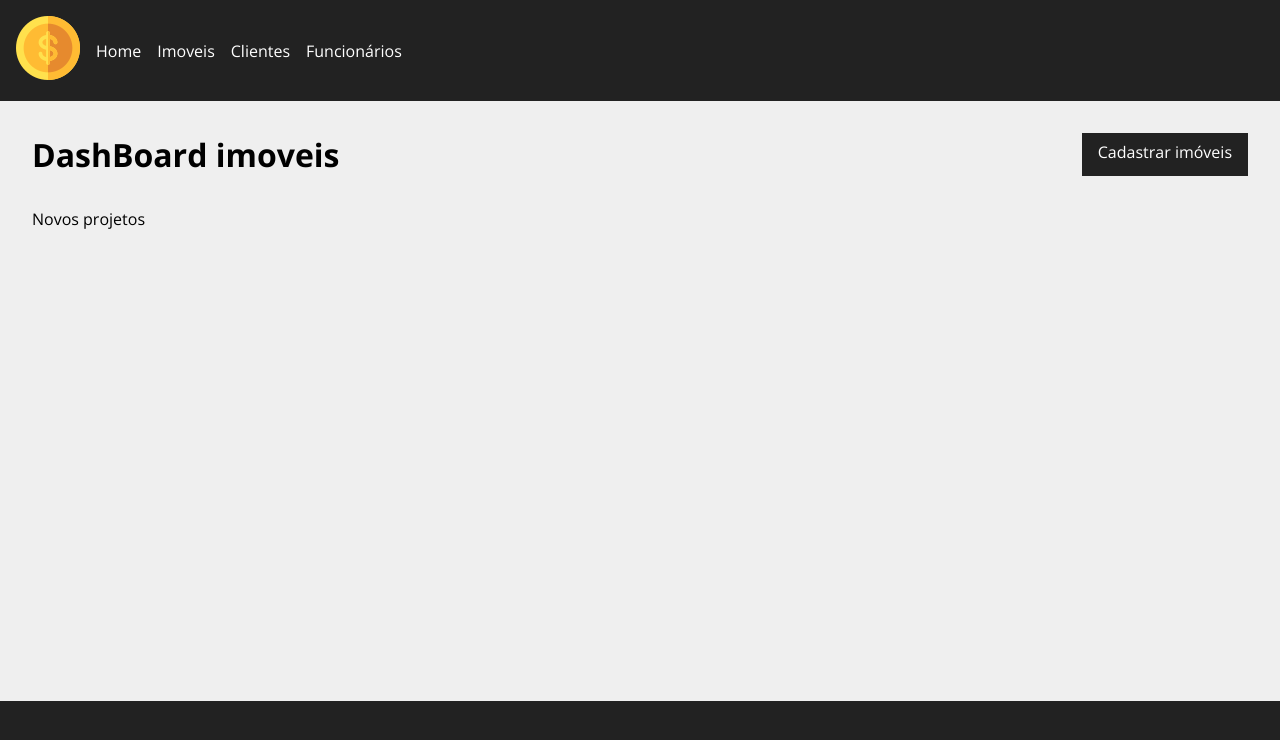
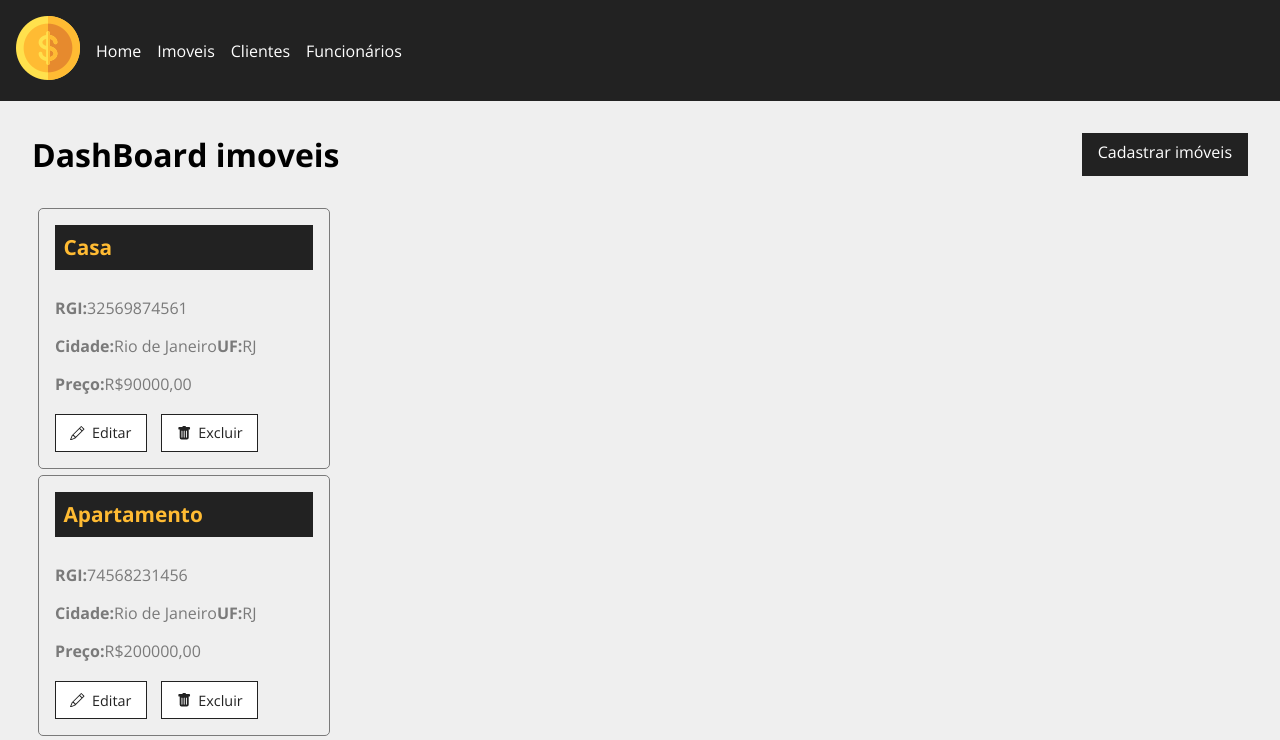
Before and after one commit to GustavodeSousa96/ProjetoGrupoMod3, a React (Create React App) app: page /dashimoveis in a window 1280 px wide. Shown: the top 740 px of the page. Built offline with nearby package versions, Linux system fonts and the light colour scheme; data requests are answered from the project's data file.

Commit message:
Finalizacao dos modelos das dashboards

```diff
--- a/db.json
+++ b/db.json
@@ -31,32 +31,58 @@
       "idade": 25,
       "ano-admissao": 2019,
       "media": 2
+    },
+    {
+      "nome": "Gustavo",
+      "idade": "26",
+      "category": {
+        "id": "1",
+        "tipo": "Recursos Humanos"
+      },
+      "cost": 0,
+      "services": [],
+      "id": 5
     }
   ],
   "imovel": [
     {
       "id": 1,
       "tipo": "Casa",
-      "comodos": 10,
-      "endereco": "Barra da Tijuca",
-      "preco": 1000000,
-      "foto": "Adicionar foto aqui"
+      "rgi": "32569874561",
+      "cep": "23251078",
+      "cidade": "Rio de Janeiro",
+      "estado": "RJ",
+      "logradouro": "Rua Goulart de Andrade",
+      "numero": "68",
+      "complemento": "Prox a fábrica",
+      "bairro": "Campo grande",
+      "budget": "90000"
     },
     {
       "id": 2,
       "tipo": "Apartamento",
-      "comodos": 7,
-      "endereco": "Recreio dos Bandeirantes",
-      "preco": 700000,
-      "foto": "Adicionar foto aqui"
+      "rgi": "74568231456",
+      "cep": "23510190",
+      "cidade": "Rio de Janeiro",
+      "estado": "RJ",
+      "logradouro": "Rua Travassos Vieira",
+      "numero": "751",
+      "complemento": "Em frente ao Posto 8",
+      "bairro": "Recreio",
+      "budget": "200000"
     },
     {
       "id": 3,
       "tipo": "Terreno",
-      "comodos": 0,
-      "endereco": "Leblon",
-      "preco": 1000000,
-      "foto": "Adicionar foto aqui"
+      "rgi": "53584569874",
+      "cep": "23510905",
+      "cidade": "Rio de Janeiro",
+      "estado": "RJ",
+      "logradouro": "Rua 25 de março",
+      "numero": "168",
+      "complemento": "Prox a padaria",
+      "bairro": "Barra da Tijuca",
+      "budget": "300000"
     }
   ],
   "compradores": [
--- a/src/components/pages/DashCompradores.js
+++ b/src/components/pages/DashCompradores.js
@@ -1,8 +1,25 @@
+import { useState, useEffect } from 'react';
 import styles from './DashImoveis.module.css'
 import Container from '../layout/Container'
 import LinkButton from '../layout/LinkButton';
+import CardCompradores from '../project/CardCompradores';
 
 function DashCompradores() {
+  const [compradores, setCompradores] = useState([])
+
+  useEffect(() => {
+    fetch('http://localhost:5000/compradores', {
+    method: 'GET',
+    headers: {
+      'Content-Type': 'application/json',
+     },
+    }).then((resp) => resp.json())
+    .then((data) => {
+      console.log(data)
+      setCompradores(data)
+    })
+    .catch((err) => console.log(err))
+  }, [])
   return (
     <div className={styles.project_container}>
      <div className={styles.title_container}>
@@ -10,8 +27,15 @@ function DashCompradores() {
      <LinkButton to="/compradores" text="Cadastrar novo cliente" />
 
      </div>
-      <Container customClass='start'>
-        <p>Novos projetos</p>
+     <Container customClass='start'>
+       {compradores.length > 0 && //Alterar as palavras imovel por vendedores e compradores
+        compradores.map((project) =>// Aqui o nome project permanece, pois ele faz o link com o project.tipo
+          <CardCompradores
+          id={project.id}
+          nome={project.nome}
+          idade={project.idade}
+          interesse={project.tipo}
+          />)}
 
       </Container>
     </div>
--- a/src/components/pages/DashImoveis.js
+++ b/src/components/pages/DashImoveis.js
@@ -1,6 +1,7 @@
 //ATENÇÃO: Mesmo seguindo o passo a passo, a mensagem não aparece na tela ao incluir um novo imóvel
 
 import { useLocation } from 'react-router-dom';
+import { useState, useEffect } from 'react';
 
 import Message from '../layout/Message';
 
@@ -8,15 +9,32 @@ import styles from './DashImoveis.module.css'
 
 import Container from '../layout/Container';
 import LinkButton from '../layout/LinkButton';
+import ProjectCard from '../project/ProjectCard';
 
 
 function DashImoveis() {
+  const [imovel, setImovel] = useState([])
+
 
   const location = useLocation()
   let message = ''
   if (location.state) {
     message = location.state.message
   }
+
+  useEffect(() => {
+    fetch('http://localhost:5000/imovel', {
+    method: 'GET',
+    headers: {
+      'Content-Type': 'application/json',
+     },
+    }).then((resp) => resp.json())
+    .then((data) => {
+      console.log(data)
+      setImovel(data)
+    })
+    .catch((err) => console.log(err))
+  }, [])
 
   return (
     <div className={styles.project_container}>
@@ -27,7 +45,16 @@ function DashImoveis() {
      </div>
       {message && < Message type="success" msg={message} />}
       <Container customClass='start'>
-        <p>Novos projetos</p>
+       {imovel.length > 0 && //Alterar as palavras imovel por vendedores e compradores
+        imovel.map((project) =>// Aqui o nome project permanece, pois ele faz o link com o project.tipo
+          <ProjectCard
+          id={project.id}
+          name={project.tipo}
+          rgi={project.rgi}
+          estado={project.estado}
+          cidade={project.cidade}
+          preco={project.budget}
+          />)}
 
       </Container>
     </div>
--- a/src/components/pages/DashVendedores.js
+++ b/src/components/pages/DashVendedores.js
@@ -1,8 +1,27 @@
+import { useState, useEffect } from 'react';
+import CardVendedores from '../project/CardVendedores';
 import styles from './DashImoveis.module.css'
 import Container from '../layout/Container'
 import LinkButton from '../layout/LinkButton';
 
 function DashVendedores() {
+
+  const [vendedores, setVendedores] = useState([])
+
+  useEffect(() => {
+    fetch('http://localhost:5000/vendedores', {
+    method: 'GET',
+    headers: {
+      'Content-Type': 'application/json',
+     },
+    }).then((resp) => resp.json())
+    .then((data) => {
+      console.log(data)
+      setVendedores(data)
+    })
+    .catch((err) => console.log(err))
+  }, [])
+
   return (
     <div className={styles.project_container}>
      <div className={styles.title_container}>
@@ -10,8 +29,15 @@ function DashVendedores() {
      <LinkButton to="/vendedores" text="Cadastrar funcionário(a)" />
 
      </div>
-      <Container customClass='start'>
-        <p>Novos projetos</p>
+     <Container customClass='start'>
+       {vendedores.length > 0 && //Alterar as palavras imovel por vendedores e compradores
+        vendedores.map((project) =>// Aqui o nome project permanece, pois ele faz o link com o project.tipo
+          <CardVendedores
+          id={project.id}
+          nome={project.nome}
+          cargo={project.tipo}
+          idade={project.idade}
+          />)}
 
       </Container>
     </div>
--- /dev/null
+++ b/src/components/project/CardCompradores.js
@@ -0,0 +1,24 @@
+import {Link} from "react-router-dom"
+import styles from './ProjectCard.module.css'
+import {BsPencil, BsFillTrashFill} from 'react-icons/bs' //Assim se puxam os ícones
+
+function ProjectCard({id, nome, idade, interesse, handleRemove}){
+    return(
+       <div className={styles.project_card}>
+         <h4>{nome}</h4>
+         <p className={styles.category_text}><strong>Idade:</strong> {idade} anos</p>
+         <p className={styles.category_text}><strong>Imovel de interesse:</strong> {interesse} </p>
+         <div className={styles.project_card_actions}>
+            <Link to="/">
+                <BsPencil /> Editar
+            </Link>
+            <button>
+                <BsFillTrashFill /> Excluir
+            </button>
+         </div>
+       </div>
+
+    )
+}
+
+export default ProjectCard;
--- /dev/null
+++ b/src/components/project/CardVendedores.js
@@ -0,0 +1,25 @@
+import {Link} from "react-router-dom"
+import styles from './ProjectCard.module.css'
+import {BsPencil, BsFillTrashFill} from 'react-icons/bs' //Assim se puxam os ícones
+
+function ProjectCard({id, nome, admissao, idade, cargo, handleRemove}){
+    return(
+       <div className={styles.project_card}>
+         <h4>{nome}</h4>
+         <p className={styles.category_text}><strong>Cargo:</strong> {cargo} </p>
+         <p className={styles.category_text}><strong>Idade:</strong> {idade}</p>
+         <p className={styles.category_text}><strong>Preço:</strong></p>
+         <div className={styles.project_card_actions}>
+            <Link to="/">
+                <BsPencil /> Editar
+            </Link>
+            <button>
+                <BsFillTrashFill /> Excluir
+            </button>
+         </div>
+       </div>
+
+    )
+}
+
+export default ProjectCard;
--- a/src/components/project/FormVend.js
+++ b/src/components/project/FormVend.js
@@ -3,7 +3,6 @@ import{useState, useEffect} from 'react'
 import Input from '../form/Input'
 import Select from '../form/Select'
 import SubmitButton from '../form/SubmitButton';
-import Vendedores from '../pages/Vendedores';
 
 import styles from './ProjectForm.module.css';
 
@@ -57,11 +56,11 @@ function FormVend({handleSubmit, btnText, vendedoresData}) {
       />
       <Input
         type='number'
-        text='Data de nascimento'
-        name='nascimento'
+        text='Idade'
+        name='idade'
         placeholder='Insira a idade'
         handleOnChange={handleChange}
-        value={vendedores.nascimento ? vendedores.nascimento : ''}
+        value={vendedores.idade ? vendedores.idade : ''}
       /> {/*Tentar mudar idade para data de nascimento, utilizando máscara(dd/mm/aaaa) */}
       <Select
       name='category_id'
--- /dev/null
+++ b/src/components/project/ProjectCard.js
@@ -0,0 +1,25 @@
+import {Link} from "react-router-dom"
+import styles from './ProjectCard.module.css'
+import {BsPencil, BsFillTrashFill} from 'react-icons/bs' //Assim se puxam os ícones
+
+function ProjectCard({id, name, rgi, cidade, preco, estado, handleRemove}){
+    return(
+       <div className={styles.project_card}>
+         <h4>{name}</h4>
+         <p className={styles.category_text}><strong>RGI:</strong> {rgi} </p>
+         <p className={styles.category_text}><strong>Cidade:</strong> {cidade} <strong> UF:</strong> {estado}</p>
+         <p className={styles.category_text}><strong>Preço:</strong> R${preco},00 </p>
+         <div className={styles.project_card_actions}>
+            <Link to="/">
+                <BsPencil /> Editar
+            </Link>
+            <button>
+                <BsFillTrashFill /> Excluir
+            </button>
+         </div>
+       </div>
+
+    )
+}
+
+export default ProjectCard;
--- /dev/null
+++ b/src/components/project/ProjectCard.module.css
@@ -0,0 +1,62 @@
+.project_card{
+    padding: 1em;
+    border: 1px solid #7a7a7a;
+    border-radius: 5px;
+    width:24%;
+    margin: 0.5%;
+}
+
+.project_card h4{
+    background-color: #222;
+    color: #FFBB33;
+    padding: .4em;
+    margin-bottom: 1.3em;
+    font-size: 1.3em;
+}
+
+.project_card p {
+    color:#7a7a7a;
+    margin-bottom: 1em;
+}
+
+.project_card p span{
+    font-weight: bold;
+}
+
+.category_text {
+    display: flex;
+    align-items: center;
+}
+
+.project_card_actions {
+    margin-top: 1.2em;
+    display: flex;
+    align-items: center;
+}
+
+.project_card_actions a,
+.project_card_actions button {
+    text-decoration: none;
+    border: none;
+    background-color: #FFF;
+    color: #222;
+    font-size: .9em;
+    padding: .6em 1em;
+    margin-right: 1em;
+    cursor: pointer;
+    border: 1px solid #222;
+    display: flex;
+    align-items: center;
+    justify-content: center;
+    transition: 0.5s;
+}
+
+.project_card_actions svg {
+    margin-right: .5em;
+}
+
+.project_card_actions a:hover,
+.project_card_actions button:hover {
+    background-color: #222;
+    color: #1ba3cc;
+}
--- a/src/components/project/ProjectForm.js
+++ b/src/components/project/ProjectForm.js
@@ -47,6 +47,15 @@ function ProjectForm({handleSubmit, btnText, imovelData}) { // Talvez mudar proj
 
   return ( // incluído tbm o onSubmit (precisa duplicar nos outros forms)
     <form onSubmit={submit} className={styles.form}>
+
+      <Input
+        type='number'
+        text='RGI'
+        name='rgi'
+        placeholder='Insira o RGI do imóvel'
+        handleOnChange={handleChange}
+        value={imovel.rgi ? imovel.rgi : ''}
+      />
       <Input
         type='text'
         text='CEP'
```
Also changed, not shown: Readme.txt.
